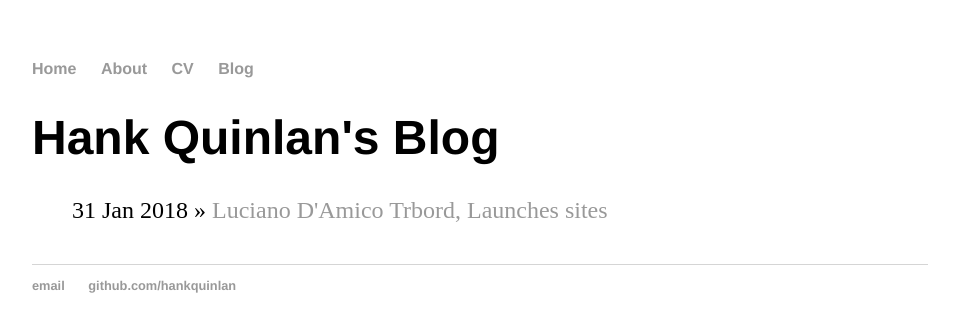
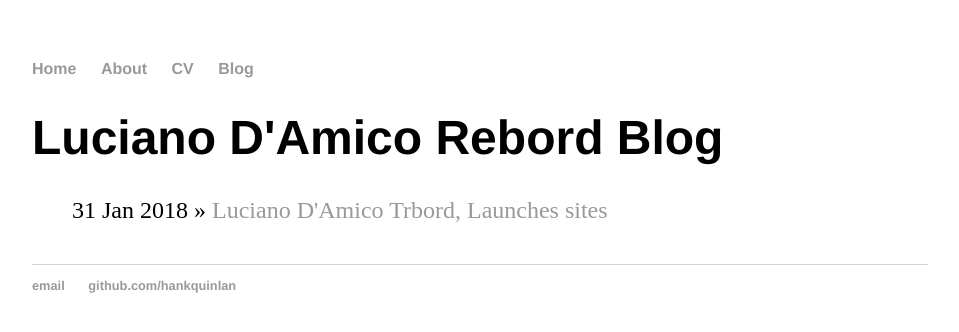
Before and after one commit to lucianodamico/lucianodamico.github.io, a Jekyll site: the page built from blog/index.html, in a window 1280 px wide. Shown: the top 332 px of the page, without its empty margins (160-1119 px from the left). Built offline with Jekyll 4.4.1, drawn with Linux system fonts in a browser that asks for light colours; Markdown is read by kramdown in place of the engine named in the settings.

Commit message:
Update index.html

```diff
--- a/blog/index.html
+++ b/blog/index.html
@@ -1,6 +1,6 @@
 ---
 layout: default
-title: Hank Quinlan's Blog
+title: Luciano D'Amico Rebord Blog
 ---
 	<h1>{{ page.title }}</h1>
 	<ul class="posts">
```
